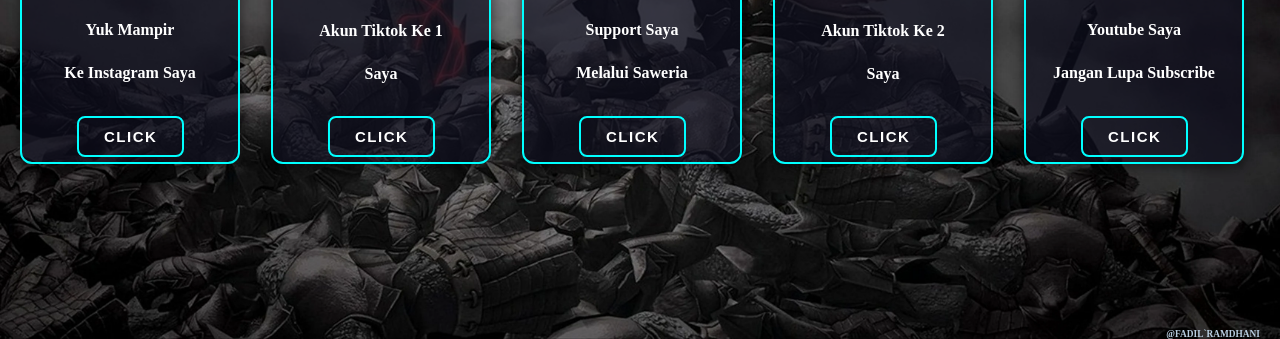
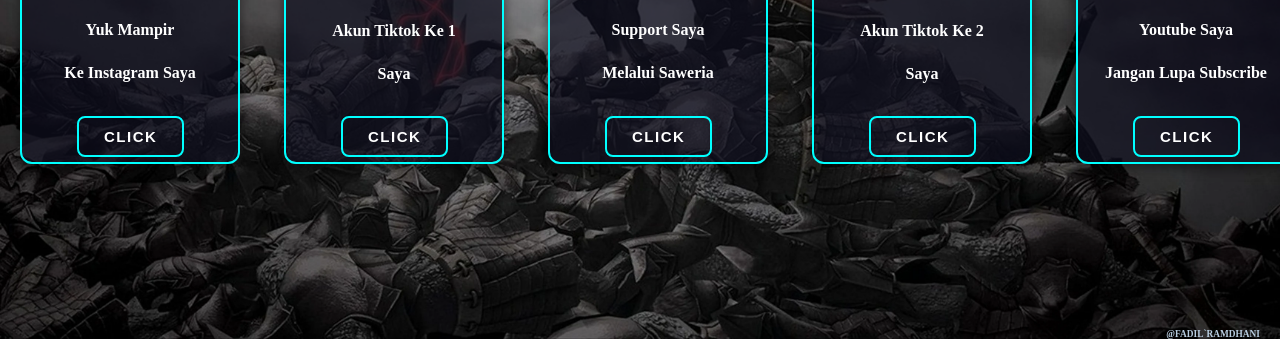
Before and after one commit to FadilRamdhani27/Website-FadilRamdhani, a plain HTML site: page flatform.html in a window 1280 px wide. Shown: the part 461-800 px from the top of the page. Drawn offline with Linux system fonts and the light colour scheme.

Commit message:
Update style.css

```diff
--- a/style.css
+++ b/style.css
@@ -346,7 +346,7 @@ body {
   grid-template-columns: repeat(auto-fit, minmax(150px, 1fr));
   justify-content: center;
   align-items: center;
-  gap: 15px;
+  gap: 80px;
   padding: 20px;
   margin-top: 120px;
   width: 100%;
@@ -498,4 +498,5 @@ body {
   border: 3px solid #0ff;
   box-shadow: 0 0 15px #0ff;
 }
+
 /* IMG BULAT END */
```
